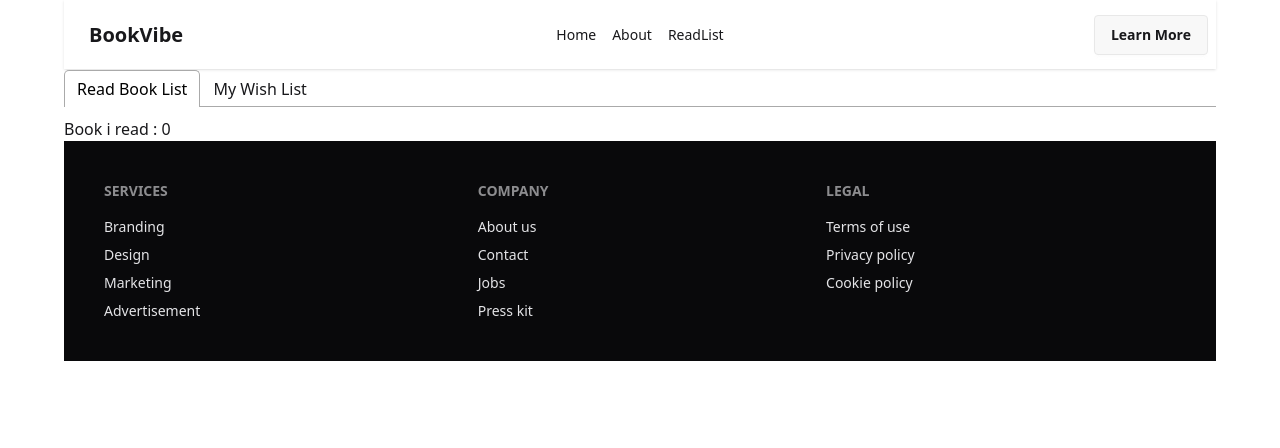
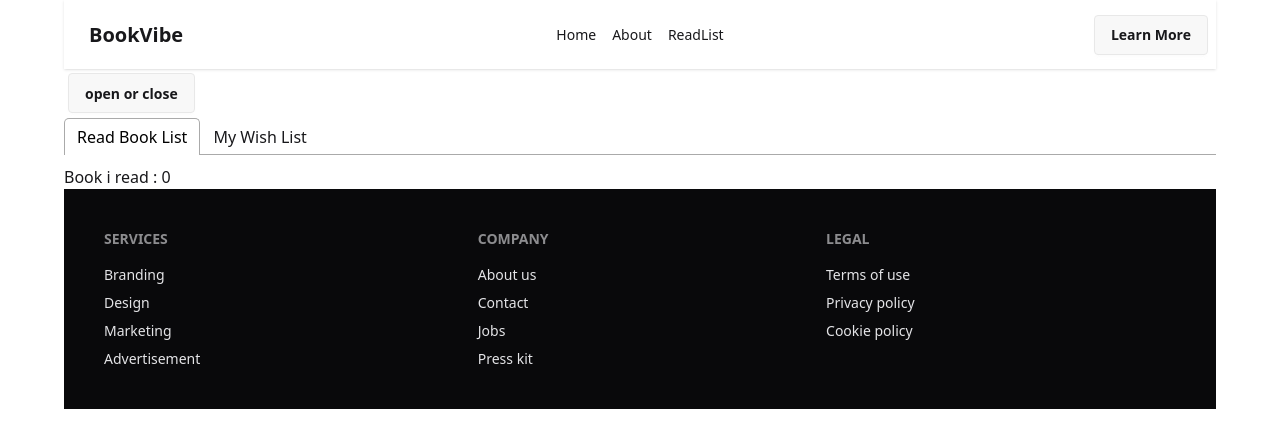
Before and after one commit to ahassh1/book-vibe, a React (Vite) app: page /readList in a window 1280 px wide. Shown: the top 448 px of the page. Built offline with nearby package versions, Linux system fonts and the light colour scheme.

Commit message:
dropdown item added

```diff
--- a/src/ReadList/ReadList.jsx
+++ b/src/ReadList/ReadList.jsx
@@ -19,7 +19,20 @@ const ReadList = () => {
     const myReadList = data.filter(book =>ConvertedStoredBooks.includes(book.bookId));
     setReadList(myReadList);
  },[]);
+
     return (
+
+        <div>
+
+        <details className="dropdown">
+  <summary className="btn m-1">open or close</summary>
+  <ul className="menu dropdown-content bg-base-100 rounded-box z-1 w-52 p-2 shadow-sm">
+    <li><a>Item 1</a></li>
+    <li><a>Item 2</a></li>
+  </ul>
+</details>
+
+
         <Tabs>
     <TabList>
       <Tab>Read Book List </Tab>
@@ -36,6 +49,7 @@ const ReadList = () => {
       <h2>My Wish List</h2>
     </TabPanel>
   </Tabs>
+  </div>
     );
 };
 
```
